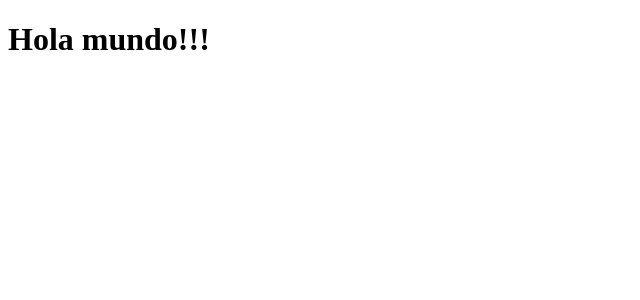
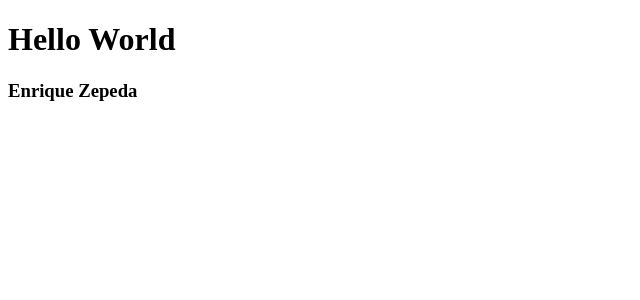
Before and after one commit to Enrique-Zepeda/React-De-cero-a-experto-Hooks-y-MERN, a React (Vite) app in the folder React/03-counter-app-vite/: page / in a window 1280 px wide. Shown: the top 300 px of the page, without its empty margins (0-640 px from the left). Built offline with nearby package versions, Linux system fonts and the light colour scheme.

Commit message:
Fragment y component

```diff
--- /dev/null
+++ b/React/03-counter-app-vite/src/FirstApp.jsx
@@ -0,0 +1,3 @@
+export const FirstApp = () => {
+  return <h3>Enrique Zepeda</h3>;
+};
--- /dev/null
+++ b/React/03-counter-app-vite/src/HelloWorldApp.jsx
@@ -0,0 +1,12 @@
+import { FirstApp } from "./FirstApp";
+
+function HelloWorldApp() {
+  return (
+    <>
+      <h1>Hello World</h1>
+      <FirstApp />
+    </>
+  );
+}
+
+export default HelloWorldApp;
--- a/React/03-counter-app-vite/src/main.jsx
+++ b/React/03-counter-app-vite/src/main.jsx
@@ -1,12 +1,8 @@
 import React from "react";
 import ReactDOM from "react-dom/client";
-
-function App() {
-  return <h1>Hola mundo!!!</h1>;
-}
-
+import HelloWorldApp from "./HelloWorldApp";
 ReactDOM.createRoot(document.getElementById("root")).render(
   <React.StrictMode>
-    <App />
+    <HelloWorldApp />
   </React.StrictMode>
 );
```
